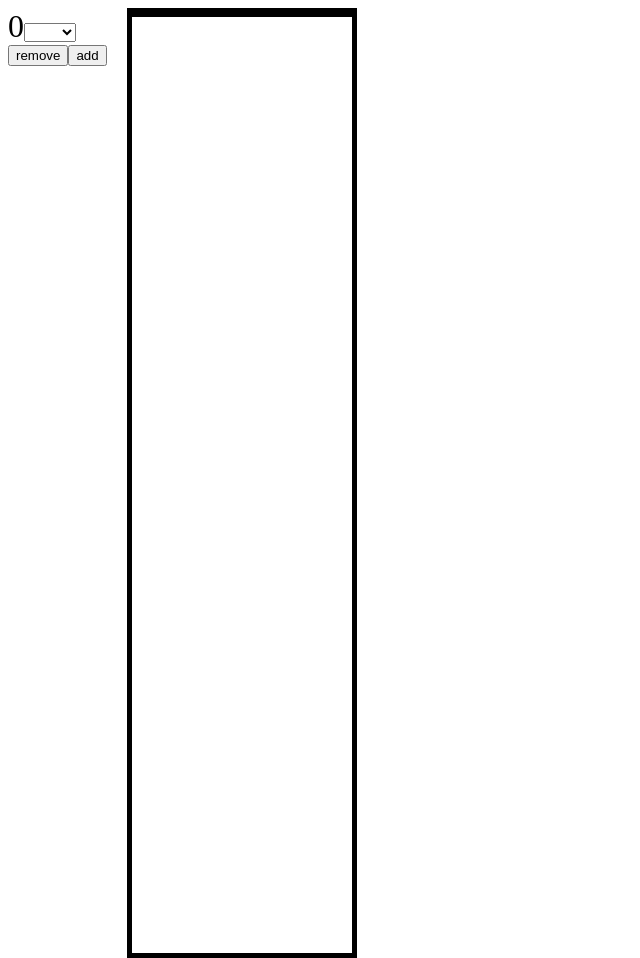
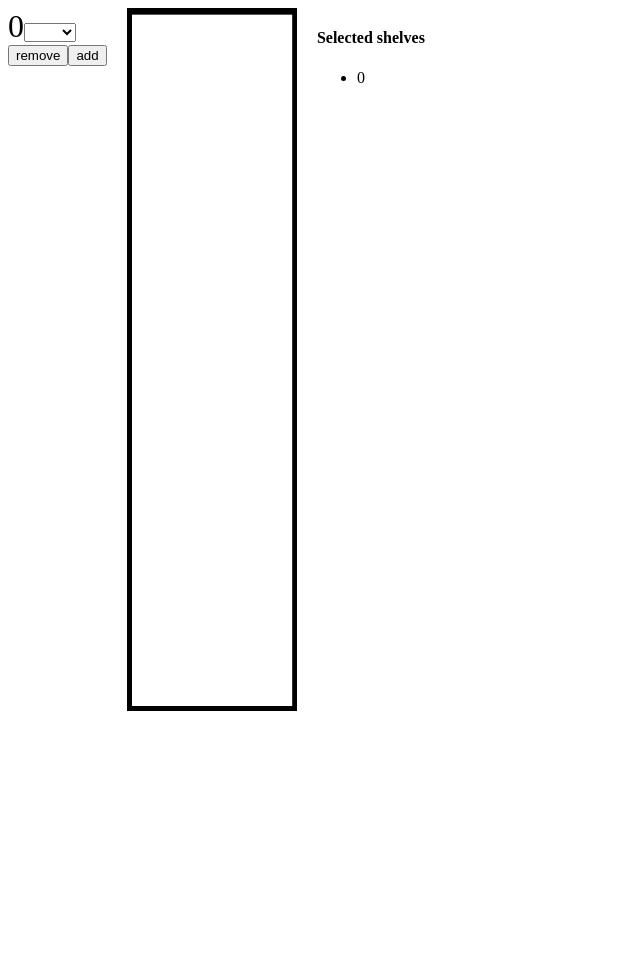
Before and after one commit to twc8973/wardrobes, a plain HTML site: page index.html in a window 1280 px wide. Shown: the whole page, without its empty margins (0-640 px from the left). After the commit the page ends 800 px from the top, so only its background shows below. Drawn offline with nearby package versions, Linux system fonts and the light colour scheme.

Commit message:
scale better and display choices

```diff
--- a/index.html
+++ b/index.html
@@ -39,6 +39,12 @@
             :height="18 * this.scale"
           />
         </svg>
+        <div style="margin-left: 20px">
+          <h4>Selected shelves</h4>
+          <ul>
+            <li v-for="(shelf, index) in shelves">{{shelf.slot}}</li>
+          </ul>
+        </div>
       </div>
     </div>
 
@@ -50,7 +56,7 @@
           return {
             realHeight: 1900,
             realWidth: 460,
-            scale: 0.5,
+            scale: 0.37,
 
             // exposed to all expressions
             shelves: [{ slot: 0 }],
```
